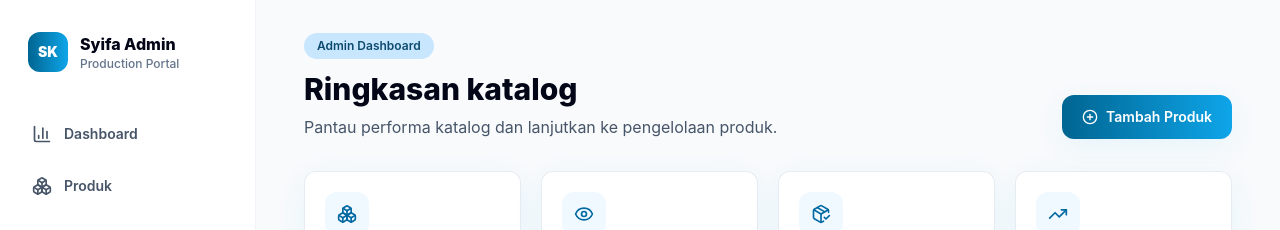
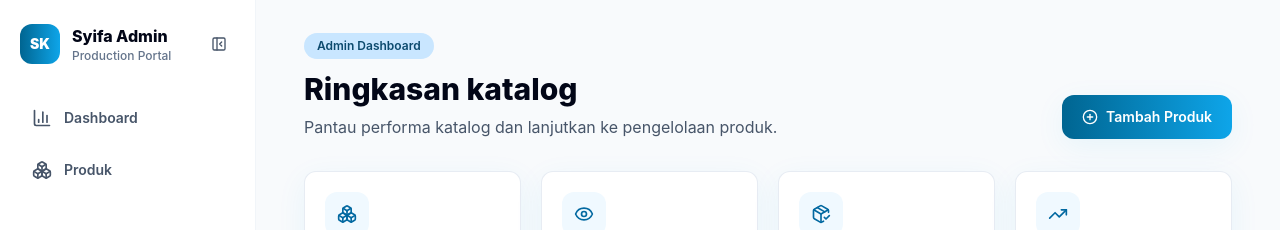
Before and after one commit to newlighteagle/syifa-konveksi-v2, a Next.js app: page /admin/dashboard in a window 1280 px wide. Shown: the top 230 px of the page. Built offline with nearby package versions, Linux system fonts and the light colour scheme; no server answers; the database is empty.

Commit message:
Add collapsible admin sidebar

```diff
--- a/components/admin-logout-button.tsx
+++ b/components/admin-logout-button.tsx
@@ -6,7 +6,7 @@ import { useState } from "react";
 
 import { Button } from "@/components/ui/button";
 
-export function AdminLogoutButton() {
+export function AdminLogoutButton({ collapsed = false }: { collapsed?: boolean }) {
   const router = useRouter();
   const [isLoading, setIsLoading] = useState(false);
 
@@ -18,9 +18,16 @@ export function AdminLogoutButton() {
   }
 
   return (
-    <Button type="button" variant="outline" disabled={isLoading} onClick={handleLogout}>
+    <Button
+      type="button"
+      variant="outline"
+      size={collapsed ? "icon" : "default"}
+      disabled={isLoading}
+      title="Keluar"
+      onClick={handleLogout}
+    >
       <LogOut />
-      {isLoading ? "Keluar..." : "Keluar"}
+      {collapsed ? null : isLoading ? "Keluar..." : "Keluar"}
     </Button>
   );
 }
--- a/components/admin-shell.tsx
+++ b/components/admin-shell.tsx
@@ -1,8 +1,13 @@
+"use client";
+
 import Link from "next/link";
 import type React from "react";
-import { BarChart3, Boxes } from "lucide-react";
+import { useEffect, useState } from "react";
+import { BarChart3, Boxes, PanelLeftClose, PanelLeftOpen } from "lucide-react";
 
 import { AdminLogoutButton } from "@/components/admin-logout-button";
+import { Button } from "@/components/ui/button";
+import { cn } from "@/lib/utils";
 
 const navItems = [
   { label: "Dashboard", href: "/admin/dashboard", icon: BarChart3 },
@@ -10,32 +15,88 @@ const navItems = [
 ];
 
 export function AdminShell({ children, title }: { children: React.ReactNode; title: string }) {
+  const [isCollapsed, setIsCollapsed] = useState(false);
+
+  useEffect(() => {
+    setIsCollapsed(localStorage.getItem("syifa-admin-sidebar") === "collapsed");
+  }, []);
+
+  function toggleSidebar() {
+    setIsCollapsed((current) => {
+      const next = !current;
+      localStorage.setItem("syifa-admin-sidebar", next ? "collapsed" : "expanded");
+      return next;
+    });
+  }
+
   return (
-    <main className="min-h-screen bg-background lg:grid lg:grid-cols-[16rem_1fr]">
+    <main
+      className={cn(
+        "min-h-screen bg-background lg:grid",
+        isCollapsed ? "lg:grid-cols-[5rem_1fr]" : "lg:grid-cols-[16rem_1fr]",
+      )}
+    >
       <aside className="hidden border-r border-slate-100 bg-white lg:block">
-        <div className="sticky top-0 flex h-screen flex-col p-4">
-          <Link href="/" className="flex items-center gap-3 px-3 py-4">
-            <span className="flex size-10 items-center justify-center rounded-lg sky-gradient text-sm font-black text-white">
-              SK
-            </span>
-            <div>
-              <p className="font-extrabold text-slate-950">Syifa Admin</p>
-              <p className="text-xs font-medium text-slate-500">Production Portal</p>
-            </div>
-          </Link>
-          <nav className="mt-6 flex flex-1 flex-col gap-2">
+        <div className={cn("sticky top-0 flex h-screen flex-col p-4", isCollapsed && "items-center px-3")}>
+          <div className={cn("flex w-full items-center gap-2", isCollapsed ? "justify-center" : "justify-between")}>
+            <Link
+              href="/"
+              className={cn(
+                "flex min-w-0 items-center gap-3 py-2",
+                isCollapsed ? "justify-center" : "px-1",
+              )}
+              title="Syifa Admin"
+            >
+              <span className="flex size-10 shrink-0 items-center justify-center rounded-lg sky-gradient text-sm font-black text-white">
+                SK
+              </span>
+              <div className={cn("min-w-0", isCollapsed && "hidden")}>
+                <p className="truncate font-extrabold text-slate-950">Syifa Admin</p>
+                <p className="truncate text-xs font-medium text-slate-500">Production Portal</p>
+              </div>
+            </Link>
+            <Button
+              type="button"
+              variant="ghost"
+              size="icon"
+              className={cn(isCollapsed && "hidden")}
+              title="Collapse sidebar"
+              aria-label="Collapse sidebar"
+              onClick={toggleSidebar}
+            >
+              <PanelLeftClose />
+            </Button>
+          </div>
+          {isCollapsed ? (
+            <Button
+              type="button"
+              variant="ghost"
+              size="icon"
+              className="mt-4"
+              title="Expand sidebar"
+              aria-label="Expand sidebar"
+              onClick={toggleSidebar}
+            >
+              <PanelLeftOpen />
+            </Button>
+          ) : null}
+          <nav className={cn("mt-6 flex flex-1 flex-col gap-2", isCollapsed && "items-center")}>
             {navItems.map((item) => (
               <Link
                 key={item.label}
                 href={item.href}
-                className="flex items-center gap-3 rounded-lg px-4 py-3 text-sm font-semibold text-slate-600 transition hover:bg-sky-50 hover:text-sky-700"
+                title={item.label}
+                className={cn(
+                  "flex items-center gap-3 rounded-lg text-sm font-semibold text-slate-600 transition hover:bg-sky-50 hover:text-sky-700",
+                  isCollapsed ? "size-11 justify-center" : "w-full px-4 py-3",
+                )}
               >
-                <item.icon className="size-5" />
-                {item.label}
+                <item.icon className="size-5 shrink-0" />
+                <span className={cn(isCollapsed && "sr-only")}>{item.label}</span>
               </Link>
             ))}
           </nav>
-          <AdminLogoutButton />
+          <AdminLogoutButton collapsed={isCollapsed} />
         </div>
       </aside>
       <section>
```
